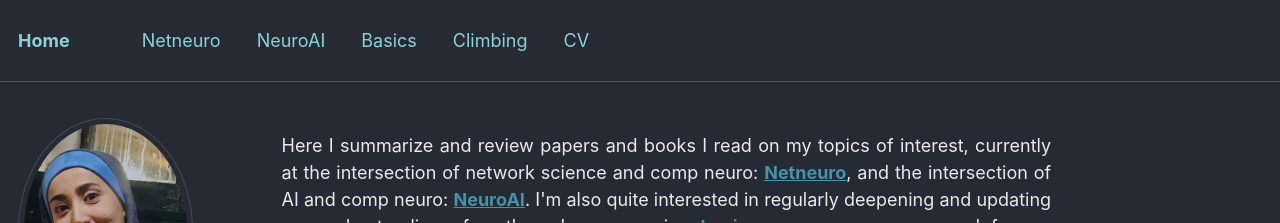
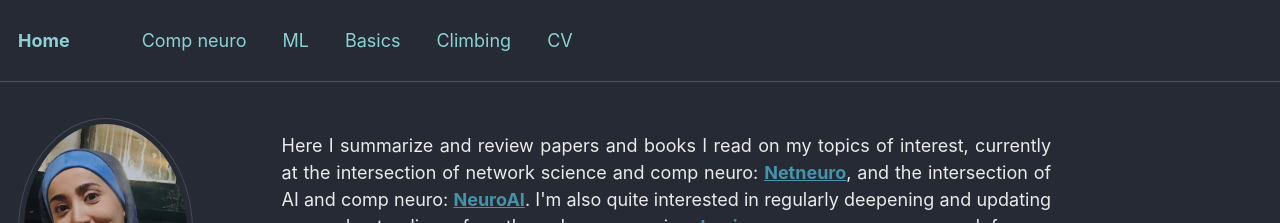
Before and after one commit to zahramor/zahramor.github.io, a Jekyll site: the page built from _pages/about.md, in a window 1280 px wide and 1063 px high. Shown: the top 223 px of the window. Built offline with Jekyll 4.4.1, drawn with Linux system fonts in a browser that asks for light colours; some web fonts are replaced.

Commit message:
Update navigation.yml

```diff
--- a/_data/navigation.yml
+++ b/_data/navigation.yml
@@ -1,11 +1,15 @@
 # main links links
 main:
 
-  - title: "Netneuro"
-    url: /netneuro/
+  - title: "Comp neuro"
+    subfolderitems:
+    - page: "Netneuro"
+      url: /netneuro/
+    - page: "NeuroAI"
+      url: /neuroai/
 
-  - title: "NeuroAI"
-    url: /neuroai/
+  - title: "ML"
+    url: /ml/
 
   - title: "Basics"
     url: /basics/
```
